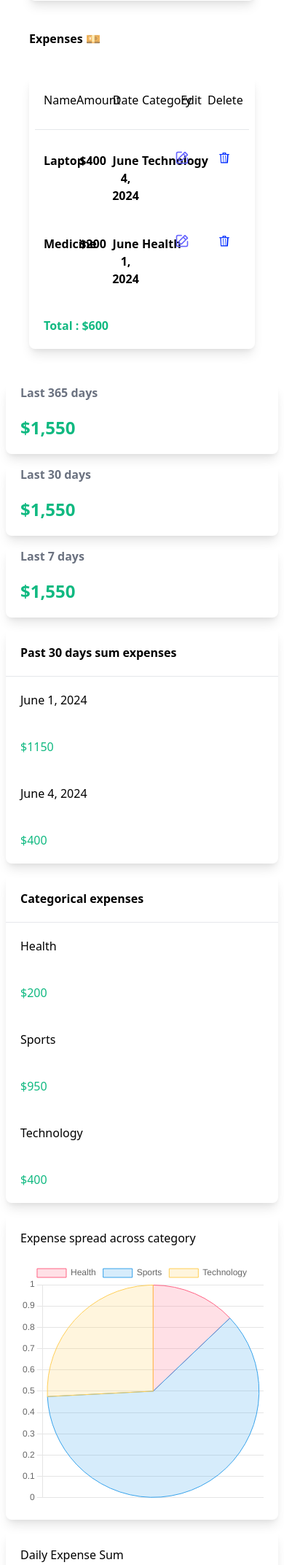
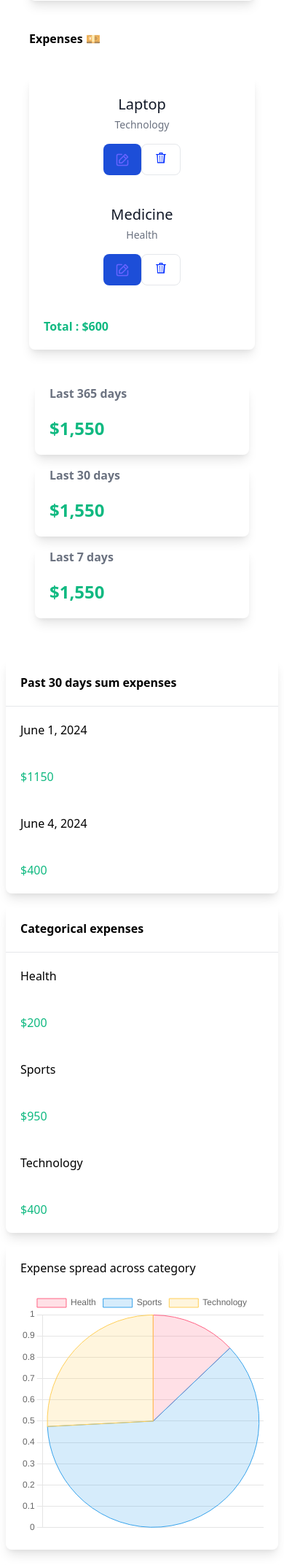
Before and after one commit to rahulkathuriaaa/Expense-Tracker, a Django app: page / in a window 390 px wide. Shown: the part 581-2725 px from the top of the page at 73% size. Run offline with Django 5.2, Linux system fonts and the light colour scheme; a user stored in the database is signed in; data comes from the database, SQL or seed files in the repository; both versions use the stored data as it was after the commit; style sheets or scripts are compiled from the project's sources; parts of the project's set-up code (start-up, migrations or seed data) failed here and were passed over; some libraries are stand-ins or nearby versions.

Commit message:
made index page responsive

```diff
--- a/myapp/templates/myapp/index.html
+++ b/myapp/templates/myapp/index.html
@@ -53,23 +53,16 @@
 
 <div class="m-10 font-bold">Expenses 💴</div>
 <div class="shadow-lg m-10 rounded-lg overflow-x-auto">
-    <div class="expense-header flex flex-wrap space-x-10 md:space-x-20 lg:space-x-40 px-5 md:px-10 py-5">
-        <span>Name</span>
-        <span>Amount</span>
-        <span>Date</span>
-        <span>Category</span>
-        <span>Edit</span>
-        <span>Delete</span>
-    </div>
-    <hr class="m-2 md:m-10">
+
+    {% comment %} ---------------------------------Code for the card views of the expenses ------------------------------------------- {% endcomment %}
     {% for expense in expenses %}
-    <div class="expense-row flex flex-wrap space-x-5 md:space-x-10 lg:space-x-20 px-5 md:px-10 py-5">
-        <span class="font-bold">{{expense.name}}</span>
-        <span class="font-bold">${{expense.amount|intcomma}}</span>
-        <span class="font-bold">{{expense.date}}</span>
-        <span class="font-bold">{{expense.category}}</span>
-        <span><a href="{% url "edit" expense.id %}"><img class="h-5" src="{% static 'myapp/images/edit.png' %}" alt=""></a></span>
-        <span>
+    <div class="flex flex-col items-center p-4 m-2">
+        <h5 class="mb-1 text-xl font-medium text-gray-900 dark:text-white">{{expense.name}}</h5>
+        <span class="text-sm text-gray-500 dark:text-gray-400">{{expense.category}}</span>
+        <div class="flex mt-4 md:mt-6">
+            {% comment %} <span><a href="{% url "edit" expense.id %}"><img class="h-5" src="{% static 'myapp/images/edit.png' %}" alt=""></a></span> {% endcomment %}
+            <a href="{% url "edit" expense.id %}" class="inline-flex items-center px-4 py-2 text-sm font-medium text-center text-white bg-blue-700 rounded-lg hover:bg-blue-800 focus:ring-4 focus:outline-none focus:ring-blue-300 dark:bg-blue-600 dark:hover:bg-blue-700 dark:focus:ring-blue-800"><img class="h-5" src="{% static 'myapp/images/edit.png' %}" alt=""></a></a>
+            <span class="py-2 px-4 ms-2 text-sm font-medium text-gray-900 focus:outline-none bg-white rounded-lg border border-gray-200 hover:bg-gray-100 hover:text-blue-700 focus:z-10 focus:ring-4 focus:ring-gray-100 dark:focus:ring-gray-700 dark:bg-gray-800 dark:text-gray-400 dark:border-gray-600 dark:hover:text-white dark:hover:bg-gray-700">
                 <form method="post" action="{% url "delete" expense.id %}">
                     {% csrf_token %}
                     <button type='submit' name="delete">
@@ -78,28 +71,32 @@
                 </form>
             </span>
         </div>
+    </div>
     {% endfor %}
+    {% comment %} ---------------------------------Code for the card views of the expenses ------------------------------------------- {% endcomment %}
+
     <div class="px-5 md:px-72 py-5">
         <span class="font-bold text-green-500">
             Total : ${{ total_expenses.amount__sum|intcomma }}
         </span>
     </div>
+
 </div>
 
-<div class="flex flex-wrap">
-    <div class="w-full md:w-1/3 shadow-lg m-2 md:ml-10 rounded-lg">
+<div class="flex m-10 flex-wrap justify-between">
+    <div class="w-full md:w-3/12 shadow-lg m-2 md:ml-10 rounded-lg">
         <h1 class="ml-5 md:ml-10 font-bold text-gray-500">Last 365 days</h1>
         <h1 class="ml-5 md:ml-10 my-5 text-2xl text-green-500 font-bold">
             ${{yearly_sum.amount__sum|intcomma}}
         </h1>
     </div>
-    <div class="w-full md:w-1/3 shadow-lg m-2 md:ml-10 rounded-lg">
+    <div class="w-full md:w-3/12 shadow-lg m-2 md:ml-10 rounded-lg">
         <h1 class="ml-5 md:ml-10 font-bold text-gray-500">Last 30 days</h1>
         <h1 class="ml-5 md:ml-10 my-5 text-2xl text-green-500 font-bold">
             ${{monthly_sum.amount__sum|intcomma}}
         </h1>
     </div>
-    <div class="w-full md:w-1/3 shadow-lg m-2 md:ml-10 rounded-lg">
+    <div class="w-full md:w-3/12 shadow-lg m-2 md:ml-10 rounded-lg">
         <h1 class="ml-5 md:ml-10 font-bold text-gray-500">Last 7 days</h1>
         <h1 class="ml-5 md:ml-10 my-5 text-2xl text-green-500 font-bold">
             ${{weekly_sum.amount__sum|intcomma}}
@@ -108,7 +105,7 @@
 </div>
 
 <div class="flex flex-wrap">
-    <div class="w-full md:w-1/2 shadow-lg m-2 md:m-10 rounded-lg">
+    <div class="w-full md:w-2/5 shadow-lg m-2 md:m-10 rounded-lg">
         <div class="flex flex-wrap space-x-10 md:space-x-20 lg:space-x-40 font-bold px-5 md:px-20 py-5">
             <span>Past 30 days sum expenses</span>
         </div>
@@ -126,7 +123,7 @@
             {% endfor %}
         </div>
     </div>
-    <div class="w-full md:w-1/2 shadow-lg m-2 md:m-10 rounded-lg">
+    <div class="w-full md:w-2/5 shadow-lg m-2 md:m-10 rounded-lg">
         <div class="flex flex-wrap space-x-10 md:space-x-20 lg:space-x-40 font-bold px-5 md:px-20 py-5">
             <span>Categorical expenses</span>
         </div>
@@ -147,11 +144,11 @@
 </div>
 
 <div class="flex flex-wrap">
-    <div class="w-full md:w-1/2 shadow-lg m-2 md:ml-10 rounded-lg">
+    <div class="w-full md:w-2/5 shadow-lg m-2 md:m-10 rounded-lg">
         <h1 class="m-5 md:m-10">Expense spread across category</h1>
         <canvas id="myChart" class="m-5 md:m-10"></canvas>
     </div>
-    <div class="w-full md:w-1/2 shadow-lg m-2 md:ml-10 rounded-lg">
+    <div class="w-full md:w-2/5 shadow-lg m-2 md:m-10 rounded-lg">
         <h1 class="m-5 md:m-10">Daily Expense Sum</h1>
         <canvas id="myChart1" class="m-5 md:m-10"></canvas>
     </div>
```
Also changed, not shown: db.sqlite3. Lines whose indentation alone changed are shown as unchanged.
